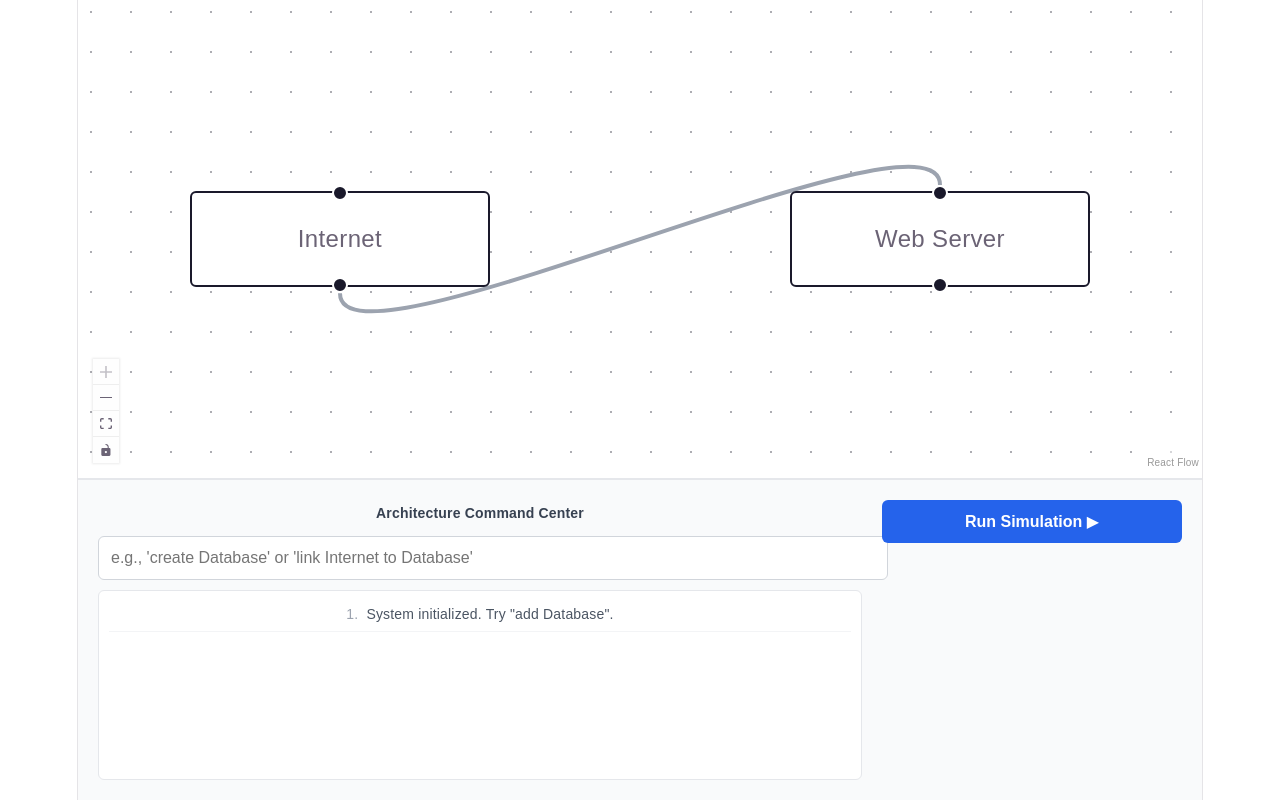
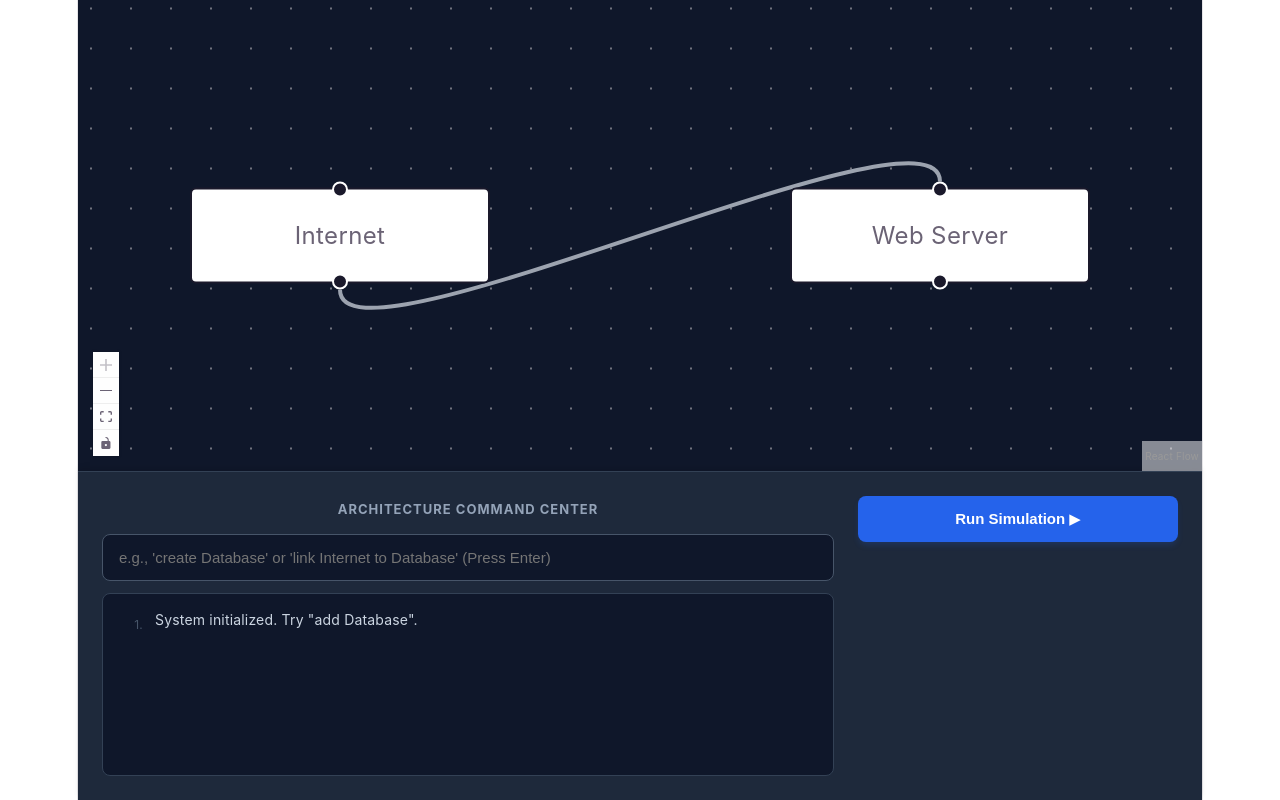
Before and after one commit to NesanduD/cps-arch-sim, a React (Vite) app: page / in a window 1280 px wide. Built offline with nearby package versions, Linux system fonts and the light colour scheme.

Commit message:
added suggeestion system to input

```diff
--- a/src/App.tsx
+++ b/src/App.tsx
@@ -35,6 +35,7 @@ export default function App() {
   const [simulationStatus, setSimulationStatus] = useState<'idle' | 'starting' | 'running' | 'completed' | 'error'>('idle');
   const [simulationEdges, setSimulationEdges] = useState<SimulationTraceEdge[]>([]);
   const [currentStep, setCurrentStep] = useState(0);
+  const [isInputFocused, setIsInputFocused] = useState(false);
 
   const onNodesChange = (changes: NodeChange[]) => setNodes((nds) => applyNodeChanges(changes, nds));
   const onEdgesChange = (changes: EdgeChange[]) => setEdges((eds) => applyEdgeChanges(changes, eds));
@@ -246,72 +247,203 @@ export default function App() {
     });
   }, [nodes, activeSimStep]);
 
+  // --- NEW: DYNAMIC SUGGESTION ENGINE ---
+  const suggestions = useMemo(() => {
+    const currentLabels = nodes.map(n => String(n.data.label));
+    const allPossible: string[] = [];
+
+    // If input is empty, show helpful contextual hints based on current state
+    if (!input.trim()) {
+      if (currentLabels.length === 0) return ['create Internet', 'create Web Server'];
+      if (currentLabels.length === 1) return [`create Database`, `remove ${currentLabels[0]}`];
+      if (currentLabels.length >= 2) return [`link ${currentLabels[0]} to ${currentLabels[1]}`, `create Firewall`];
+    }
+
+    // 1. Suggest creating common components
+    const commonTypes = ['Database', 'Firewall', 'Load Balancer', 'Router', 'Microservice'];
+    commonTypes.forEach(t => allPossible.push(`create ${t}`));
+
+    // 2. Suggest removing existing nodes
+    currentLabels.forEach(l => allPossible.push(`remove ${l}`));
+
+    // 3. Suggest connecting existing nodes (ignoring self-connections)
+    currentLabels.forEach(l1 => {
+      currentLabels.forEach(l2 => {
+        if (l1 !== l2) {
+          allPossible.push(`link ${l1} to ${l2}`);
+          allPossible.push(`connect ${l1} to ${l2}`);
+        }
+      });
+    });
+
+    // 4. Suggest disconnecting existing edges
+    edges.forEach(e => {
+      const s = nodes.find(n => n.id === e.source)?.data.label;
+      const t = nodes.find(n => n.id === e.target)?.data.label;
+      if (s && t) allPossible.push(`disconnect ${s} from ${t}`);
+    });
+
+    // Filter by whatever the user is currently typing, limit to top 4 results
+    return allPossible
+      .filter(s => s.toLowerCase().includes(input.toLowerCase()))
+      .slice(0, 4);
+  }, [input, nodes, edges]);
+
   return (
-    <div style={{ display: 'flex', flexDirection: 'column', height: '100vh', fontFamily: 'sans-serif' }}>
-      <div style={{ flexGrow: 1, borderBottom: '2px solid #e5e7eb' }}>
-        <ReactFlow nodes={displayNodes} edges={displayEdges} onNodesChange={onNodesChange} onEdgesChange={onEdgesChange} onConnect={onConnect} onEdgesDelete={onEdgesDelete}
-          onNodesDelete={onNodesDelete} fitView>
+    <div style={{ display: 'flex', flexDirection: 'column', height: '100vh', backgroundColor: '#0f172a', fontFamily: 'Inter, system-ui, sans-serif' }}>
+
+      {/* Top: Canvas Area */}
+      <div style={{ flexGrow: 1 }}>
+        <ReactFlow
+          nodes={displayNodes}
+          edges={displayEdges}
+          onNodesChange={onNodesChange}
+          onEdgesChange={onEdgesChange}
+          onConnect={onConnect}
+          onEdgesDelete={onEdgesDelete}
+          onNodesDelete={onNodesDelete}
+          fitView
+        >
+          {/* Optional: Add color="#475569" to Background if the dots are too bright */}
           <Background />
-          <Controls />
+          <Controls style={{ button: { backgroundColor: '#1e293b', fill: '#f8fafc', borderBottom: '1px solid #334155' } }} />
         </ReactFlow>
       </div>
 
-      <div style={{ height: '35%', padding: '20px', backgroundColor: '#f9fafb', display: 'flex', gap: '20px' }}>
+      {/* Bottom: Modernized Command Panel */}
+      <div style={{ height: '35%', padding: '24px', backgroundColor: '#1e293b', display: 'flex', gap: '24px', borderTop: '1px solid #334155', boxShadow: '0 -4px 6px -1px rgba(0, 0, 0, 0.1)' }}>
+
+        {/* Left: Input & Chat Log */}
         <div style={{ flex: 1, display: 'flex', flexDirection: 'column' }}>
-          <h3 style={{ margin: '0 0 10px 0', fontSize: '14px', color: '#374151' }}>Architecture Command Center</h3>
+          <h3 style={{ margin: '0 0 12px 0', fontSize: '13px', color: '#94a3b8', textTransform: 'uppercase', letterSpacing: '1px', fontWeight: 'bold' }}>
+            Architecture Command Center
+          </h3>
+
+          {/* Input with Auto-Suggest Dropdown */}
+          <div style={{ position: 'relative' }}>
+
+            {/* Floating Suggestion Menu - NOW CHECKS isInputFocused */}
+            {isInputFocused && suggestions.length > 0 && (
+              <div style={{
+                position: 'absolute', bottom: '100%', left: 0, right: 0, marginBottom: '8px',
+                backgroundColor: '#1e293b', border: '1px solid #3b82f6', borderRadius: '8px',
+                overflow: 'hidden', boxShadow: '0 -10px 15px -3px rgba(0, 0, 0, 0.3)', zIndex: 10
+              }}>
+                {suggestions.map((s, idx) => (
+                  <div
+                    key={idx}
+                    onClick={() => {
+                      setInput(s);
+                      setIsInputFocused(false); // Hide menu after selection
+                    }}
+                    style={{
+                      padding: '10px 16px', cursor: 'pointer', color: '#e2e8f0', fontSize: '14px',
+                      borderBottom: idx === suggestions.length - 1 ? 'none' : '1px solid #334155',
+                      transition: 'background-color 0.2s'
+                    }}
+                    onMouseOver={(e) => e.currentTarget.style.backgroundColor = '#334155'}
+                    onMouseOut={(e) => e.currentTarget.style.backgroundColor = 'transparent'}
+                  >
+                    <span style={{ color: '#3b82f6', marginRight: '8px', fontWeight: 'bold' }}>↵</span> {s}
+                  </div>
+                ))}
+              </div>
+            )}
+
             <input
               type="text"
               value={input}
               onChange={(e) => setInput(e.target.value)}
               onKeyDown={handleCommand}
-            placeholder="e.g., 'create Database' or 'link Internet to Database'"
-            style={{ width: '100%', padding: '12px', fontSize: '16px', borderRadius: '6px', border: '1px solid #d1d5db' }}
+              placeholder="e.g., 'create Database' or 'link Internet to Database' (Press Enter)"
+              style={{
+                width: '100%', padding: '14px 16px', fontSize: '15px', borderRadius: '8px',
+                border: '1px solid #475569', backgroundColor: '#0f172a', color: '#f8fafc',
+                outline: 'none', transition: 'all 0.2s ease', boxSizing: 'border-box'
+              }}
+              onFocus={(e) => {
+                e.target.style.borderColor = '#3b82f6';
+                setIsInputFocused(true); // Show menu
+              }}
+              onBlur={(e) => {
+                // Delay blur slightly so click events on the suggestion menu can fire before it unmounts
+                setTimeout(() => {
+                  e.target.style.borderColor = '#475569';
+                  setIsInputFocused(false); // Hide menu
+                }, 200);
+              }}
             />
-          <div style={{ marginTop: '10px', flexGrow: 1, overflowY: 'auto', backgroundColor: '#fff', padding: '10px', borderRadius: '6px', border: '1px solid #e5e7eb', fontSize: '14px', color: '#4b5563' }}>
-            {messages.map((msg, idx) => (
-              <div key={idx} style={{ marginBottom: '4px', borderBottom: '1px solid #f3f4f6', paddingBottom: '4px' }}>
-                <span style={{ color: '#9ca3af', marginRight: '8px' }}>{messages.length - idx}.</span>{msg}
           </div>
-            ))}
+
+          {/* Terminal-style Log */}
+          <div style={{
+            marginTop: '12px', flexGrow: 1, overflowY: 'auto', backgroundColor: '#0f172a',
+            padding: '16px', borderRadius: '8px', border: '1px solid #334155', fontSize: '14px'
+          }}>
+            {messages.map((msg, idx) => {
+              // Color code messages based on content
+              const isError = msg.toLowerCase().includes('error');
+              const isSuccess = msg.toLowerCase().includes('completed') || msg.toLowerCase().includes('connected');
+              const textColor = isError ? '#ef4444' : (isSuccess ? '#10b981' : '#cbd5e1');
+
+              return (
+                <div key={idx} style={{ marginBottom: '8px', borderBottom: idx === messages.length - 1 ? 'none' : '1px solid #1e293b', paddingBottom: '8px', color: textColor, display: 'flex' }}>
+                  <span style={{ color: '#475569', marginRight: '12px', minWidth: '24px', textAlign: 'right', fontSize: '12px', paddingTop: '2px' }}>
+                    {messages.length - idx}.
+                  </span>
+                  <span style={{ lineHeight: '1.4' }}>{msg}</span>
+                </div>
+              )
+            })}
           </div>
         </div>
 
-        <div style={{ width: '300px', display: 'flex', flexDirection: 'column', gap: '10px' }}>
+        {/* Right: Controls & Stepper */}
+        <div style={{ width: '320px', display: 'flex', flexDirection: 'column', gap: '12px' }}>
+
           <button
             disabled={simulationStatus === 'starting' || simulationStatus === 'running'}
-            style={{ padding: '12px', fontSize: '16px', fontWeight: 'bold', cursor: 'pointer', color: 'white', border: 'none', borderRadius: '6px', backgroundColor: (simulationStatus === 'starting' || simulationStatus === 'running') ? '#9ca3af' : '#2563eb' }}
+            style={{
+              padding: '14px', fontSize: '15px', fontWeight: 'bold', cursor: 'pointer', color: 'white',
+              border: 'none', borderRadius: '8px', transition: 'background-color 0.2s',
+              backgroundColor: (simulationStatus === 'starting' || simulationStatus === 'running') ? '#475569' : '#2563eb',
+              boxShadow: '0 4px 6px -1px rgba(37, 99, 235, 0.2)'
+            }}
             onClick={handleRunSimulation}
           >
-            {simulationStatus === 'running' ? 'Running (~15s)...' : 'Run Simulation ▶'}
+            {simulationStatus === 'running' ? 'Running Simulation (~15s)...' : 'Run Simulation ▶'}
           </button>
 
-          {/* RESET BUTTON */}
           {simulationStatus === 'completed' && (
             <button
-              style={{ padding: '8px', fontSize: '14px', cursor: 'pointer', color: '#374151', border: '1px solid #d1d5db', borderRadius: '6px', backgroundColor: '#fff' }}
+              style={{
+                padding: '10px', fontSize: '14px', cursor: 'pointer', color: '#cbd5e1',
+                border: '1px solid #475569', borderRadius: '8px', backgroundColor: '#0f172a',
+                transition: 'all 0.2s ease'
+              }}
               onClick={() => { setSimulationStatus('idle'); setSimulationEdges([]); setCurrentStep(0); }}
+              onMouseOver={(e) => { e.currentTarget.style.backgroundColor = '#1e293b'; e.currentTarget.style.color = '#f8fafc'; }}
+              onMouseOut={(e) => { e.currentTarget.style.backgroundColor = '#0f172a'; e.currentTarget.style.color = '#cbd5e1'; }}
             >
               Clear Trace ↺
             </button>
           )}
 
           {simulationStatus === 'completed' && simulationEdges.length > 0 && (
-            <div style={{ backgroundColor: '#fff', padding: '15px', borderRadius: '6px', border: '1px solid #e5e7eb' }}>
-              <h4 style={{ margin: '0 0 10px 0', textAlign: 'center', color: '#1f2937' }}>
-                Step {currentStep + 1} of {simulationEdges.length}
+            <div style={{ backgroundColor: '#0f172a', padding: '16px', borderRadius: '8px', border: '1px solid #334155' }}>
+              <h4 style={{ margin: '0 0 12px 0', textAlign: 'center', color: '#f8fafc', fontSize: '14px' }}>
+                Simulation Step <span style={{ color: '#3b82f6' }}>{currentStep + 1}</span> of {simulationEdges.length}
               </h4>
-              <div style={{ display: 'flex', justifyContent: 'space-between', marginBottom: '15px' }}>
+
+              <div style={{ display: 'flex', justifyContent: 'space-between', marginBottom: '16px', gap: '8px' }}>
                 <button
                   onClick={() => setCurrentStep(prev => Math.max(0, prev - 1))}
                   disabled={currentStep === 0}
                   style={{
-                    padding: '8px 12px',
-                    cursor: currentStep === 0 ? 'not-allowed' : 'pointer',
-                    borderRadius: '4px',
-                    border: '1px solid #d1d5db',
-                    backgroundColor: '#f3f4f6',
-                    color: currentStep === 0 ? '#9ca3af' : '#1f2937', // Light gray if disabled, dark gray if active
-                    fontWeight: 'bold'
+                    flex: 1, padding: '8px', cursor: currentStep === 0 ? 'not-allowed' : 'pointer',
+                    borderRadius: '6px', border: '1px solid #334155',
+                    backgroundColor: currentStep === 0 ? '#0f172a' : '#1e293b',
+                    color: currentStep === 0 ? '#475569' : '#e2e8f0', fontWeight: 'bold'
                   }}
                 >
                   ◀ Prev
@@ -320,24 +452,28 @@ export default function App() {
                   onClick={() => setCurrentStep(prev => Math.min(simulationEdges.length - 1, prev + 1))}
                   disabled={currentStep === simulationEdges.length - 1}
                   style={{
-                    padding: '8px 12px',
-                    cursor: currentStep === simulationEdges.length - 1 ? 'not-allowed' : 'pointer',
-                    borderRadius: '4px',
-                    border: '1px solid #d1d5db',
-                    backgroundColor: '#f3f4f6',
-                    color: currentStep === simulationEdges.length - 1 ? '#9ca3af' : '#1f2937', // Light gray if disabled, dark gray if active
-                    fontWeight: 'bold'
+                    flex: 1, padding: '8px', cursor: currentStep === simulationEdges.length - 1 ? 'not-allowed' : 'pointer',
+                    borderRadius: '6px', border: '1px solid #334155',
+                    backgroundColor: currentStep === simulationEdges.length - 1 ? '#0f172a' : '#1e293b',
+                    color: currentStep === simulationEdges.length - 1 ? '#475569' : '#e2e8f0', fontWeight: 'bold'
                   }}
                 >
                   Next ▶
                 </button>
               </div>
+
               {activeSimStep && (
-                <div style={{ fontSize: '14px', color: '#4b5563', backgroundColor: '#eff6ff', padding: '10px', borderRadius: '4px' }}>
-                  <div style={{ fontWeight: 'bold', color: '#1d4ed8', marginBottom: '5px' }}>Trace Details:</div>
-                  <div>Latency: {activeSimStep.latency_ms} ms</div>
-                  <div>Packets: {activeSimStep.packets}</div>
-                  <div>Status: {activeSimStep.status}</div>
+                <div style={{ fontSize: '13px', color: '#94a3b8', backgroundColor: '#1e293b', padding: '12px', borderRadius: '6px', border: '1px solid #334155' }}>
+                  <div style={{ fontWeight: 'bold', color: '#60a5fa', marginBottom: '8px', textTransform: 'uppercase', fontSize: '11px', letterSpacing: '0.5px' }}>Metrics</div>
+                  <div style={{ display: 'flex', justifyContent: 'space-between', marginBottom: '4px' }}>
+                    <span>Latency:</span> <span style={{ color: '#f8fafc' }}>{activeSimStep.latency_ms} ms</span>
+                  </div>
+                  <div style={{ display: 'flex', justifyContent: 'space-between', marginBottom: '4px' }}>
+                    <span>Packets:</span> <span style={{ color: '#f8fafc' }}>{activeSimStep.packets}</span>
+                  </div>
+                  <div style={{ display: 'flex', justifyContent: 'space-between' }}>
+                    <span>Status:</span> <span style={{ color: activeSimStep.status === 'success' ? '#10b981' : '#ef4444' }}>{activeSimStep.status}</span>
+                  </div>
                 </div>
               )}
             </div>
@@ -345,5 +481,5 @@ export default function App() {
         </div>
       </div>
     </div>
-  );
+  );;
 }
```
Lines whose indentation alone changed are shown as unchanged.
